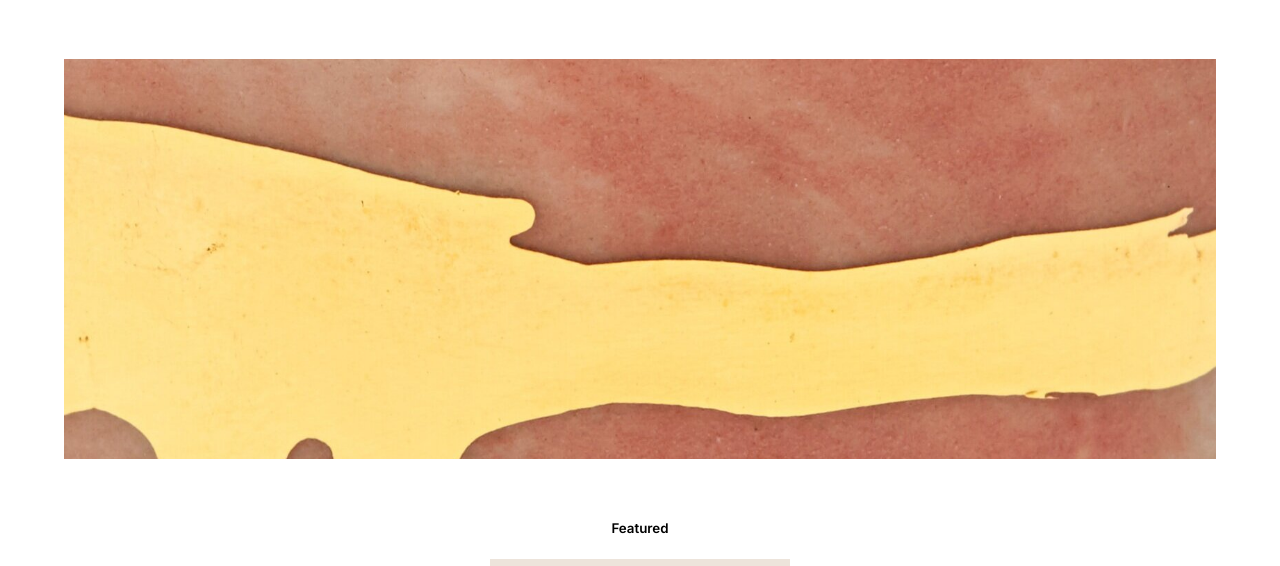
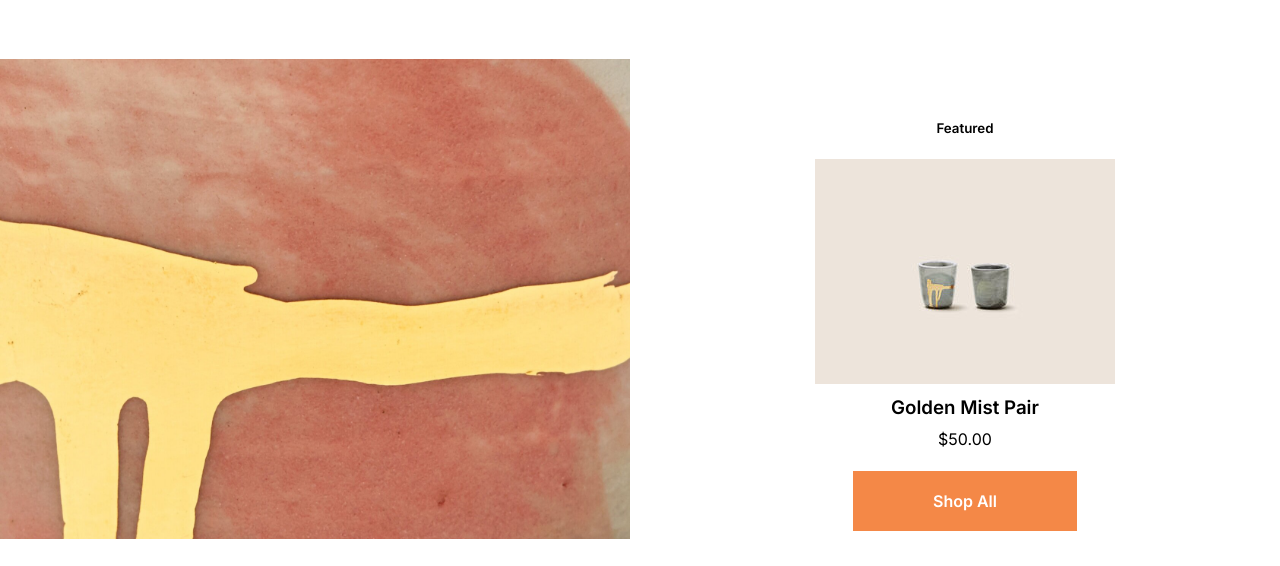
Before and after one commit to hvok01/ventura, a React (Vite) app: page / in a window 1280 px wide. Shown: the part 386-952 px from the top of the page. Built offline with nearby package versions, Linux system fonts and the light colour scheme.

Commit message:
More styles on main content

```diff
--- a/src/App.css
+++ b/src/App.css
@@ -248,4 +248,26 @@ main .main-content-products .main-content-product-detail button {
   .nav-socials a svg path, .nav-socials a svg circle {
     fill: #FFF;
   }
+
+  main .main-content-products {
+    display: flex;
+    flex-direction: row;
+    justify-content: center;
+    gap: 20px;
+    max-width: 1440px;
+    margin: 20px auto;
+  }
+
+  main .main-content-products .main-content-hero-image img {
+    width: 100%;
+    height: 60vh;
+  }
+
+  main .main-content-products .main-content-hero-image {
+    flex: 1;
+  }
+
+  main .main-content-products .main-content-product-detail {
+    flex: 1;
+  }
 }
```
